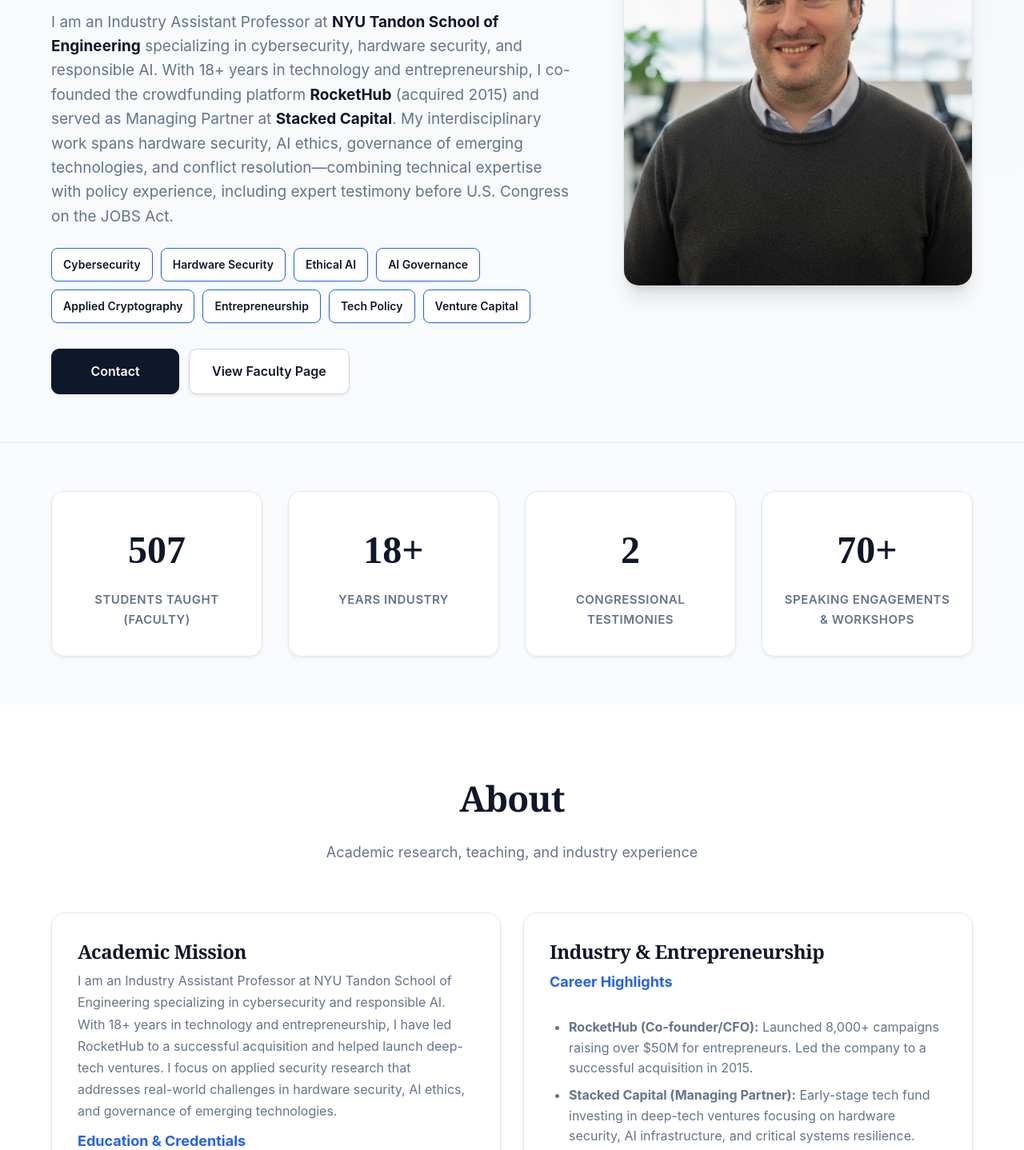
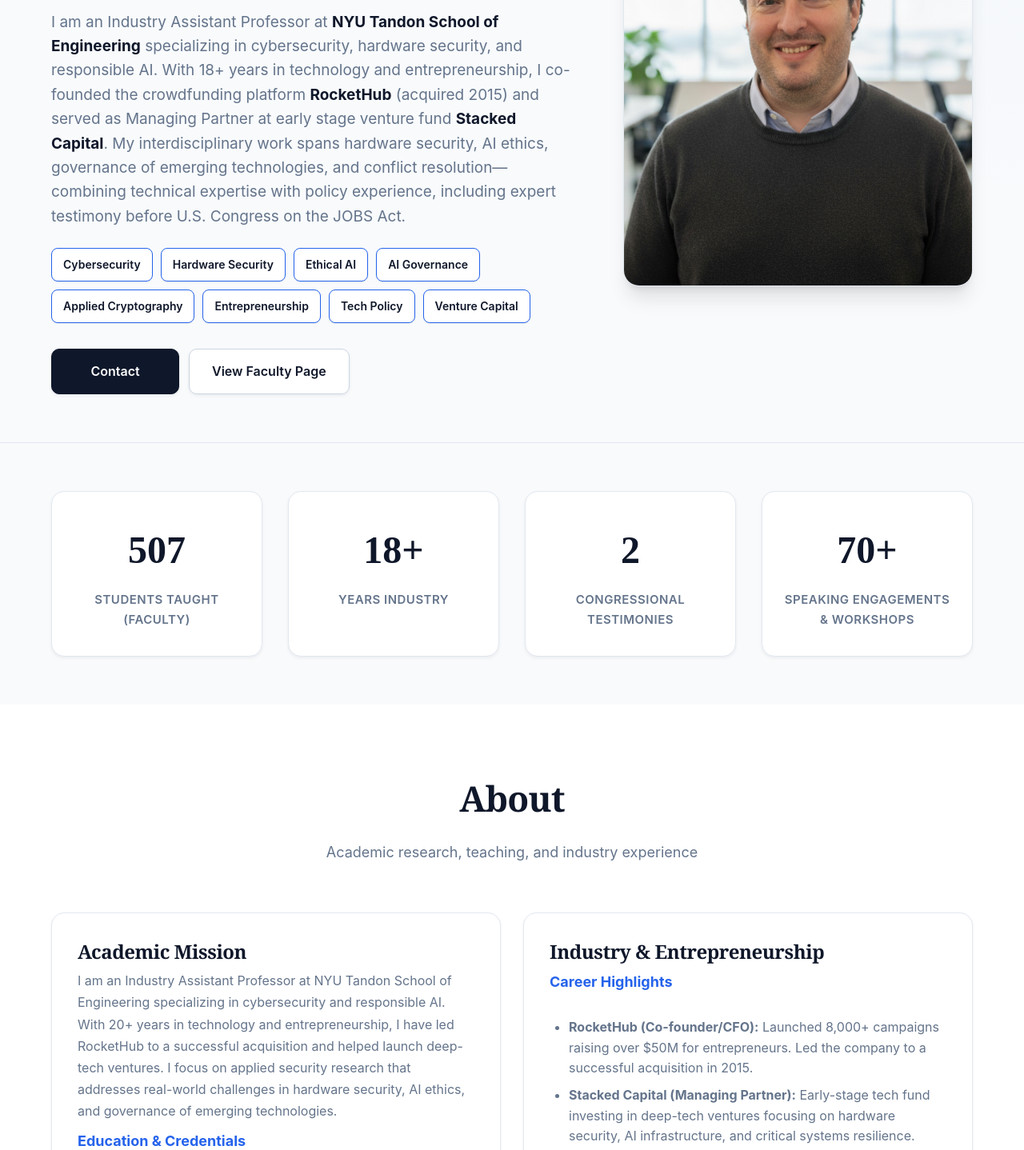
Before and after one commit to ahillelt/ahillelt.github.io, a plain HTML site: page index.html in a window 1280 px wide. Shown: the part 484-1922 px from the top of the page at 80% size. Drawn offline with Linux system fonts and the light colour scheme.

Commit message:
Update index.html

```diff
--- a/index.html
+++ b/index.html
@@ -185,7 +185,7 @@
           <div class="hero-text">
             <span class="eyebrow">Industry Assistant Professor of Computer Science & Engineering</span>
             <h1>Cybersecurity Researcher, Tech Entrepreneur & Educator</h1>
-            <p class="tagline">I am an Industry Assistant Professor at <strong>NYU Tandon School of Engineering</strong> specializing in cybersecurity, hardware security, and responsible AI. With 18+ years in technology and entrepreneurship, I co-founded the crowdfunding platform <strong>RocketHub</strong> (acquired 2015) and served as Managing Partner at <strong>Stacked Capital</strong>. My interdisciplinary work spans hardware security, AI ethics, governance of emerging technologies, and conflict resolution—combining technical expertise with policy experience, including expert testimony before U.S. Congress on the JOBS Act.</p>
+            <p class="tagline">I am an Industry Assistant Professor at <strong>NYU Tandon School of Engineering</strong> specializing in cybersecurity, hardware security, and responsible AI. With 18+ years in technology and entrepreneurship, I co-founded the crowdfunding platform <strong>RocketHub</strong> (acquired 2015) and served as Managing Partner at early stage venture fund <strong>Stacked Capital</strong>. My interdisciplinary work spans hardware security, AI ethics, governance of emerging technologies, and conflict resolution—combining technical expertise with policy experience, including expert testimony before U.S. Congress on the JOBS Act.</p>
             <div class="chips">
               <span class="chip">Cybersecurity</span>
               <span class="chip">Hardware Security</span>
@@ -248,7 +248,7 @@
         <div class="grid cols-2">
           <div class="card">
             <h3>Academic Mission</h3>
-            <p>I am an Industry Assistant Professor at NYU Tandon School of Engineering specializing in cybersecurity and responsible AI. With 18+ years in technology and entrepreneurship, I have led RocketHub to a successful acquisition and helped launch deep-tech ventures. I focus on applied security research that addresses real-world challenges in hardware security, AI ethics, and governance of emerging technologies.</p>
+            <p>I am an Industry Assistant Professor at NYU Tandon School of Engineering specializing in cybersecurity and responsible AI. With 20+ years in technology and entrepreneurship, I have led RocketHub to a successful acquisition and helped launch deep-tech ventures. I focus on applied security research that addresses real-world challenges in hardware security, AI ethics, and governance of emerging technologies.</p>
 
             <h4>Education & Credentials</h4>
             <ul style="margin-top: 12px;">
```
